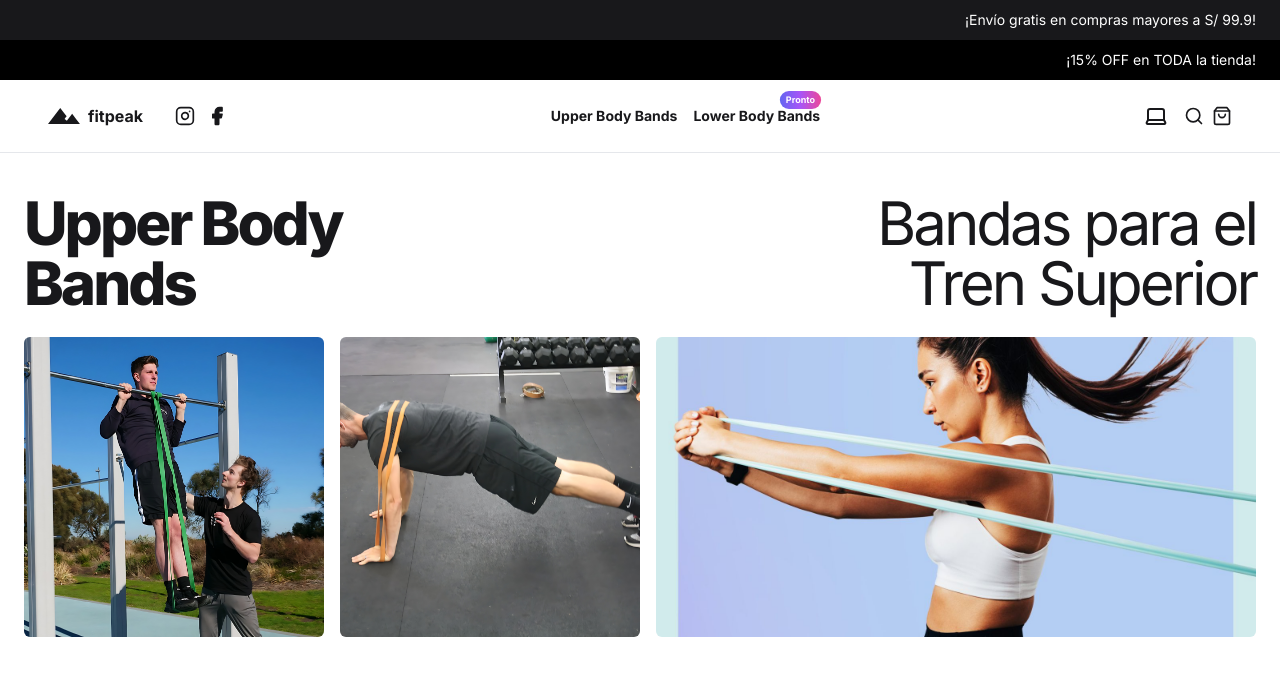
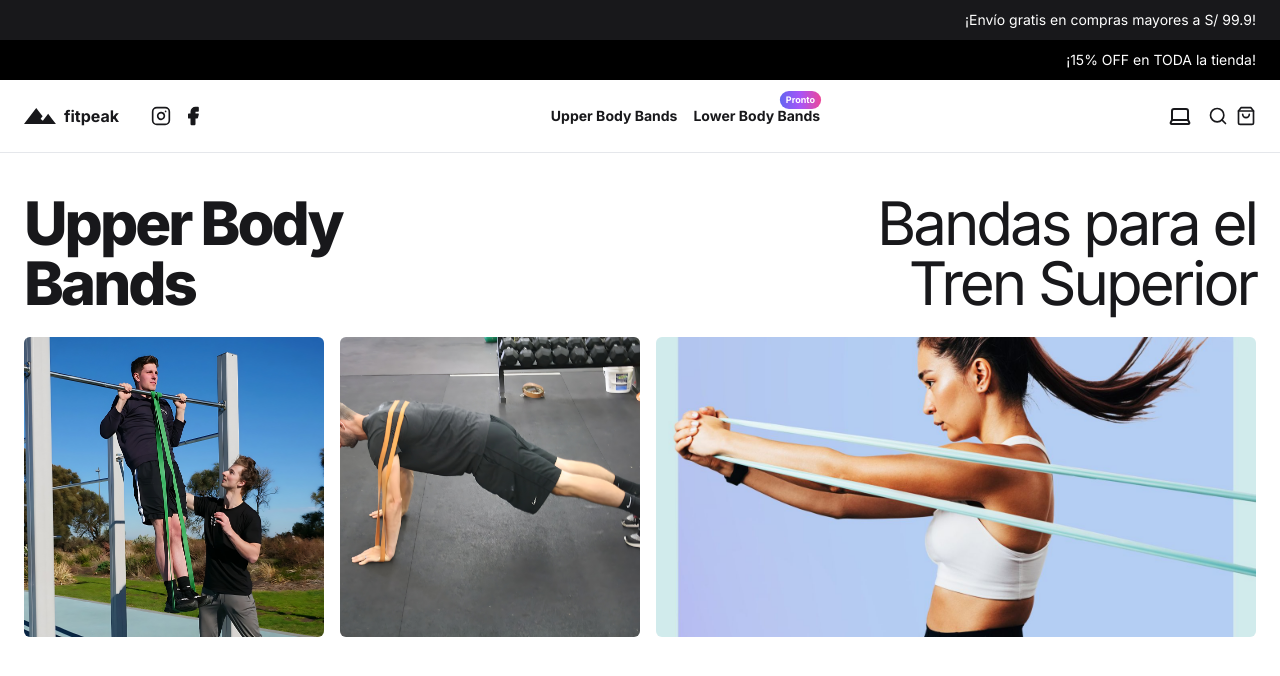
Before and after one commit to cuevantn/fitpeak-website-upgrades, a Next.js app: page /products/1 in a window 1280 px wide. Shown: the top 676 px of the page. Built offline with nearby package versions, Linux system fonts and the light colour scheme.

Commit message:
Update DesktopNavbar.tsx

```diff
--- a/components/DesktopNavbar.tsx
+++ b/components/DesktopNavbar.tsx
@@ -9,7 +9,7 @@ import SocialLinks from "./SocialLinks"
 
 const DesktopNavbar = () => {
   return (
-    <div className="hidden md:flex container items-center justify-between py-4">
+    <div className="hidden md:flex items-center justify-between py-4">
       <div className="flex items-center">
         <Link href="/" className="flex items-center">
           <Icons.logo className="w-8 h-8 fill-current" />
```
